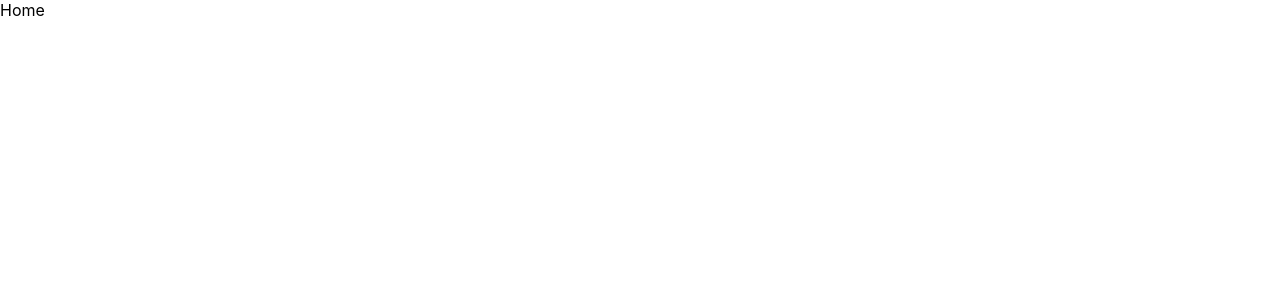
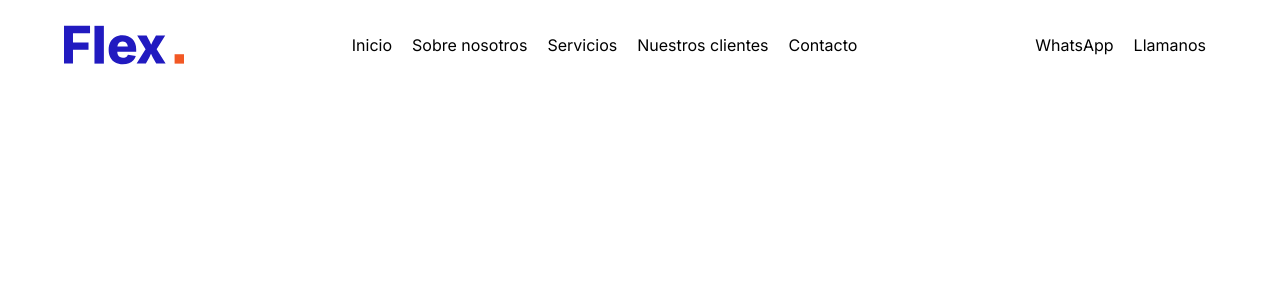
Before and after one commit to steventapiero24/Flexemprende, a React (Vite) app in the folder flex-app/: page / in a window 1280 px wide. Shown: the top 300 px of the page. Built offline with nearby package versions, Linux system fonts and the light colour scheme.

Commit message:
Basic menu

```diff
--- a/flex-app/index.html
+++ b/flex-app/index.html
@@ -1,13 +1,24 @@
 <!doctype html>
 <html lang="en">
+
 <head>
   <meta charset="UTF-8" />
   <link rel="icon" type="image/svg+xml" href="/vite.svg" />
+  <!-- Font -->
+  <link rel="preconnect" href="https://fonts.googleapis.com">
+  <link rel="preconnect" href="https://fonts.gstatic.com" crossorigin>
+  <link
+    href="https://fonts.googleapis.com/css2?family=Inter:ital,opsz,wght@0,14..32,100..900;1,14..32,100..900&display=swap"
+    rel="stylesheet">
+
+  <!-- Seo -->
   <meta name="viewport" content="width=device-width, initial-scale=1.0" />
   <title>flex-app</title>
 </head>
+
 <body>
   <div id="root"></div>
   <script type="module" src="/src/main.jsx"></script>
 </body>
+
 </html>
--- a/flex-app/src/App.css
+++ b/flex-app/src/App.css
@@ -0,0 +1,158 @@
+.flex {
+  display: flex;
+}
+
+.flex-col {
+  display: flex;
+  flex-direction: column;
+}
+
+.flex-row {
+  display: flex;
+  flex-direction: row;
+}
+
+.flex-1 {
+  flex: 1;
+}
+
+.flex-center {
+  justify-content: center;
+  align-items: center;
+}
+
+.flex-between {
+  justify-content: space-between;
+  align-items: center;
+}
+
+.flex-around {
+  justify-content: space-around;
+  align-items: center;
+}
+
+.flex-end {
+  justify-content: flex-end;
+  align-items: center;
+}
+
+.flex-start {
+  justify-content: flex-start;
+  align-items: center;
+}
+
+.flex-wrap {
+  flex-wrap: wrap;
+}
+
+.flex-nowrap {
+  flex-wrap: nowrap;
+}
+
+.justify-center {
+  justify-content: center;
+}
+
+h1 {
+  font-size: 2rem;
+}
+
+h2 {
+  font-size: 1.5rem;
+}
+
+h3 {
+  font-size: 1.25rem;
+}
+
+h4 {
+  font-size: 1rem;
+}
+
+h5 {
+  font-size: 0.875rem;
+}
+
+h6 {
+  font-size: 0.75rem;
+}
+
+p {
+  font-size: 1rem;
+  margin-bottom: 1rem;
+}
+
+a {
+  text-decoration: none;
+  color: inherit;
+  transition: all 0.15s ease;
+}
+
+a:hover {
+  text-decoration: underline;
+}
+
+ul {
+  list-style-type: none;
+  padding: 0;
+}
+
+li {
+  display: inline-block;
+  margin: 0 10px;
+}
+
+.btn {
+  border-radius: var(--border-radius-base);
+  border-width: var(--border-width-base);
+  border-color: var(--border-color-base);
+  padding: 0.375rem 0.75rem;
+  font-size: 1rem;
+  font-weight: var(--font-weight-bold);
+  cursor: pointer;
+  transition: all 0.15s ease;
+}
+
+.btn:hover {
+  box-shadow: var(--btn-hover-shadow, 0 0 6px rgba(0, 0, 0, 0.11));
+}
+
+.btn-primary {
+  color: #fff;
+  background: var(--color-primary);
+}
+
+.btn-primary:hover {
+  background: var(--color-primary-dark);
+}
+
+.btn-secondary {
+  color: var(--color-primary);
+  background: #fff;
+}
+
+.btn-secondary:hover {
+  color: #fff;
+  background: var(--color-primary);
+}
+
+.btn-sm {
+  padding: 0.25rem 0.5rem;
+  font-size: 0.875rem;
+  border-radius: var(--border-radius-base);
+}
+
+.btn-lg {
+  padding: 0.5rem 1rem;
+  font-size: 1.25rem;
+}
+
+.btn-block {
+  display: block;
+  width: 100%;
+}
+
+.container {
+    width: 100%;
+    height: 100vh;
+}
--- /dev/null
+++ b/flex-app/src/components/Nav.jsx
@@ -0,0 +1,44 @@
+import React from 'react';
+import Logo from '../assets/img/logo.svg';
+import '../pages/Home.css';
+
+const Nav = () => {
+    return (
+        <div className='flex flex-center'>
+            <div className='flex flex-center flex-between container_menu'>
+                <img src={Logo} alt="logo"/>
+                <div className='menu'>
+                    <ul>
+                        <li>
+                            <a href="">Inicio</a>
+                        </li>
+                        <li>
+                            <a href="">Sobre nosotros</a>
+                        </li>
+                        <li>
+                            <a href="">Servicios</a>
+                        </li>
+                        <li>
+                            <a href="">Nuestros clientes</a>
+                        </li>
+                        <li>
+                            <a href="">Contacto</a>
+                        </li>
+                    </ul>
+                </div>
+                <div className='menu__contact'>
+                    <ul>
+                        <li>
+                            <a href="">WhatsApp</a>
+                        </li>
+                        <li>
+                            <a href="">Llamanos</a>
+                        </li>
+                    </ul>
+                </div>
+            </div>
+        </div>
+    )
+}
+
+export default Nav
--- a/flex-app/src/index.css
+++ b/flex-app/src/index.css
@@ -5,7 +5,7 @@
 }
 
 :root {
-  font-family: Inter, system-ui, Avenir, Helvetica, Arial, sans-serif;
+  font-family: "Inter", sans-serif;
   --color-primary: #0070f3;
   --color-secondary: #2c3e50;
   --font-size-base: 16px;
--- /dev/null
+++ b/flex-app/src/pages/Home.css
@@ -0,0 +1,9 @@
+.container_menu {
+    height: 90px;
+    width: 90%;
+}
+
+.container_menu img {
+    width: 120px;
+    height: 120px;
+}
--- a/flex-app/src/pages/Home.jsx
+++ b/flex-app/src/pages/Home.jsx
@@ -1,8 +1,11 @@
 import React from 'react'
+import Nav from '../components/Nav'
 
 const Home = () => {
   return (
-    <div>Home</div>
+    <>
+     <Nav/>
+    </>
   )
 }
 
```
Also changed, not shown: flex-app/src/assets/img/logo.svg (added). Lines whose indentation alone changed are shown as unchanged.
